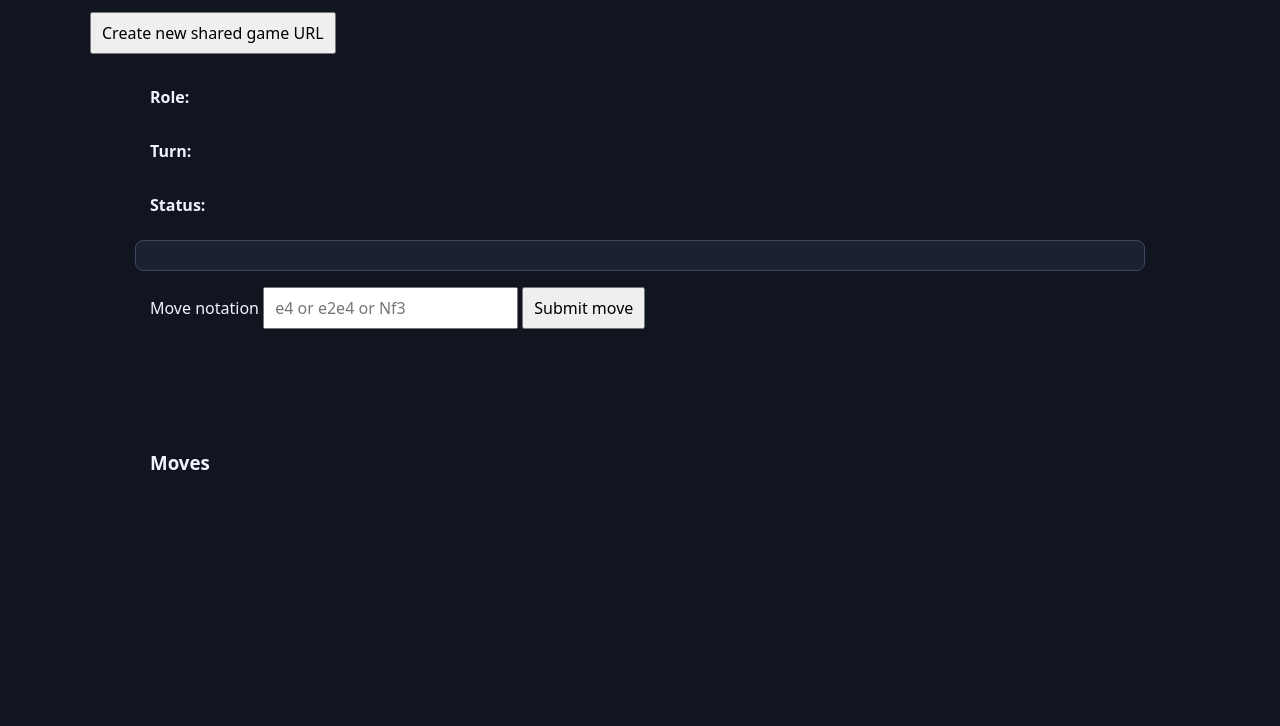
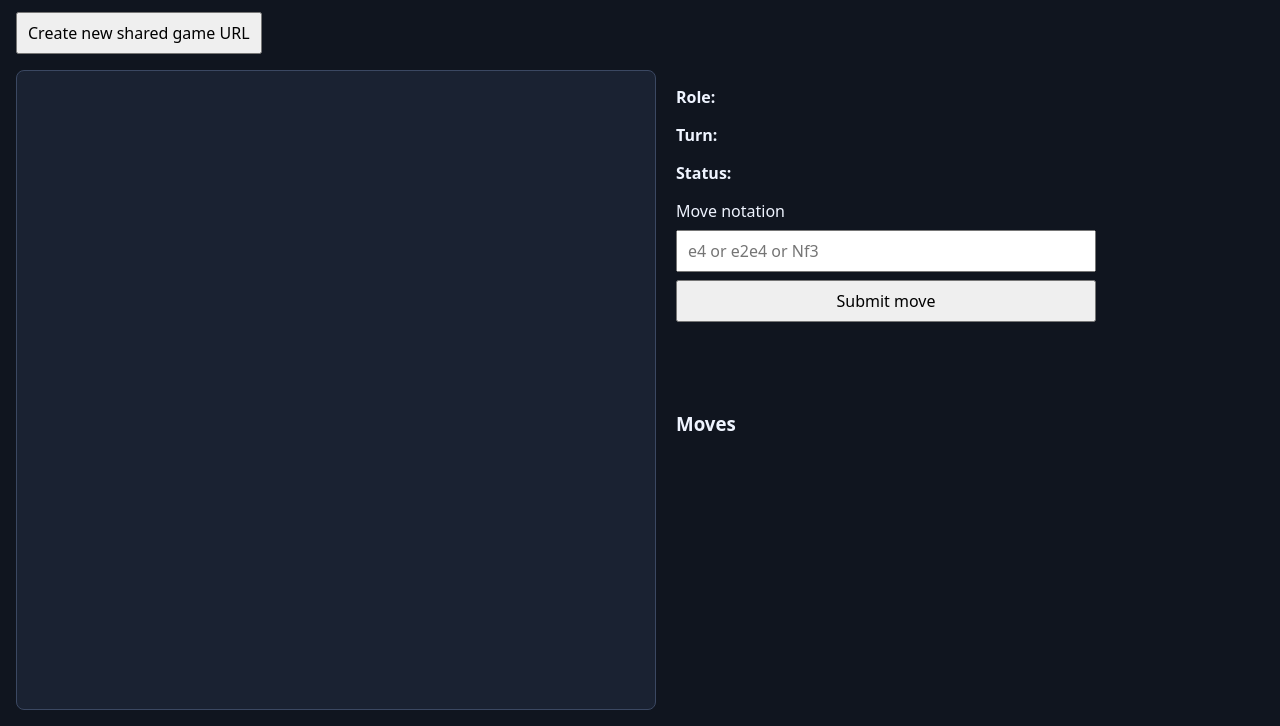
Before and after one commit to srikanthps/txtchess, a website: page public/index.html in a window 1280 px wide. Shown: the part 128-854 px from the top of the page. Before the commit the page ends 832 px from the top, so only its background shows below. Drawn offline with Linux system fonts and the light colour scheme.

Commit message:
Adjust game layout with 80% left-aligned board

```diff
--- a/public/index.html
+++ b/public/index.html
@@ -16,10 +16,14 @@
     </div>
 
     <section id="game" class="hidden">
+      <div class="board-panel">
+        <pre id="board"></pre>
+      </div>
+
+      <aside class="info-panel">
         <p><strong>Role:</strong> <span id="role"></span></p>
         <p><strong>Turn:</strong> <span id="turn"></span></p>
         <p><strong>Status:</strong> <span id="status"></span></p>
-      <pre id="board"></pre>
 
         <form id="moveForm">
           <label for="notation">Move notation</label>
@@ -31,6 +35,7 @@
         <p id="error" class="error"></p>
         <h3>Moves</h3>
         <ol id="history"></ol>
+      </aside>
     </section>
   </main>
   <script src="/app.js"></script>
--- a/public/style.css
+++ b/public/style.css
@@ -1,27 +1,69 @@
 body { font-family: system-ui, sans-serif; margin: 0; background: #10151f; color: #eff4ff; }
-main { max-width: 1100px; margin: 0 auto; padding: 16px; min-height: 100vh; }
+main { max-width: 1400px; margin: 0 auto; padding: 16px; min-height: 100vh; box-sizing: border-box; }
 button, input { font: inherit; padding: 8px 10px; }
 pre { background: #1a2232; border: 1px solid #3b4862; padding: 12px; border-radius: 8px; line-height: 1.3; }
 #board {
   font-family: ui-monospace, SFMono-Regular, Menlo, Monaco, Consolas, "Liberation Mono", "Courier New", monospace;
-  font-size: clamp(2rem, 9.2vmin, 5.8rem);
+  font-size: clamp(1.5rem, 6.4vmin, 4.4rem);
   line-height: 1.1;
   letter-spacing: 0;
-  padding: clamp(10px, 1.8vmin, 22px);
-  margin: 8px 0 16px;
-  width: fit-content;
-  max-width: 100%;
-  overflow: auto;
+  margin: 0;
+  width: min(80vmin, 80vw);
+  height: min(80vmin, 80vh);
+  max-width: 80vw;
+  max-height: 80vh;
+  padding: 0.4em;
+  box-sizing: border-box;
+  overflow: hidden;
 }
 
 #game {
   display: flex;
-  flex-direction: column;
-  align-items: center;
+  align-items: flex-start;
+  justify-content: flex-start;
+  gap: 20px;
+  width: 100%;
 }
 
-#game > * {
-  width: min(100%, 980px);
+.board-panel {
+  flex: 0 0 auto;
+}
+
+.info-panel {
+  flex: 1 1 320px;
+  max-width: 420px;
+}
+
+#moveForm {
+  display: flex;
+  flex-direction: column;
+  gap: 8px;
+}
+
+#notation {
+  width: 100%;
+  box-sizing: border-box;
+}
+
+#history {
+  max-height: 35vh;
+  overflow: auto;
+}
+
+@media (max-width: 980px) {
+  #game {
+    flex-direction: column;
+  }
+
+  .info-panel {
+    max-width: 100%;
+    width: 100%;
+  }
+
+  #board {
+    width: min(80vw, 80vh);
+    height: min(80vw, 80vh);
+  }
 }
 
 #board .square {
```
Lines whose indentation alone changed are shown as unchanged.
